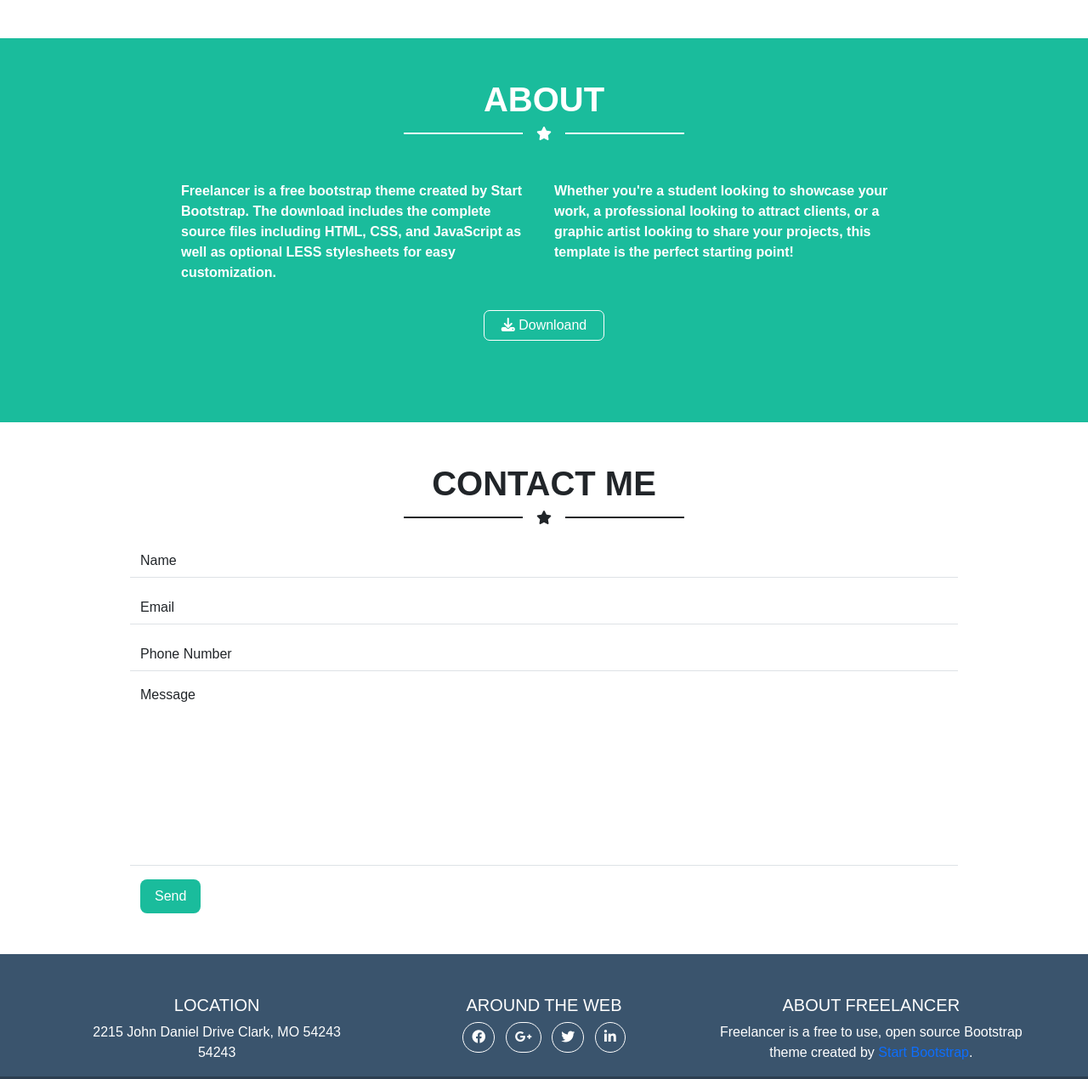
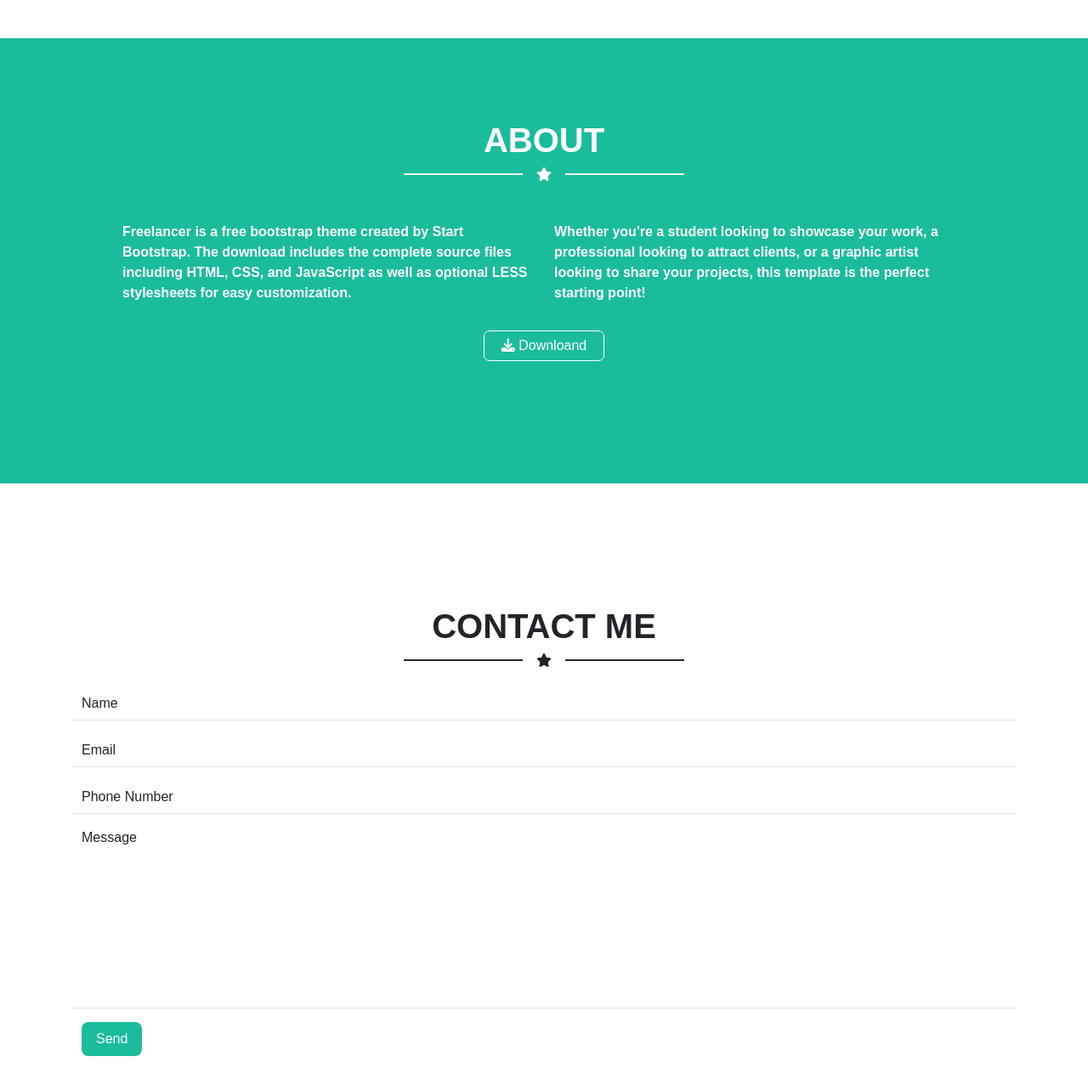
Before and after one commit to FedericaCampo97/html-css-bootstrap-freelancer, a plain HTML site: page index.html in a window 1280 px wide. Shown: the part 1191-2461 px from the top of the page at 85% size. Drawn offline with nearby package versions, Linux system fonts and the light colour scheme.

Commit message:
Bug fix, exercise complete

```diff
--- a/index.html
+++ b/index.html
@@ -11,24 +11,8 @@
   <body>
     <header class="bg-dark w-100">
         <div class="container h-100">
-            <!-- <nav class="navbar bg-dark d-flex p-0 h-100">
-                <div>
-                  <span class="navbar-brand mb-0 text-white "></span>
-                </div>
-                <ul class="nav">
-                    <li class="nav-item">
-                      <a class="nav-link active text-white fw-semibold" aria-current="page" href="#">PORTFOLIO</a>
-                    </li>
-                    <li class="nav-item">
-                      <a class="nav-link text-white fw-semibold" href="#">ABOUT</a>
-                    </li>
-                    <li class="nav-item">
-                      <a class="nav-link text-white fw-semibold" href="#">CONTACT</a>
-                    </li>
-                </ul>
-            </nav> -->
             <nav class="navbar navbar-dark bg-dark fixed-top navbar-expand-sm">
-                <div class="container-fluid">
+                <div class="container">
                     <a class="navbar-brand" href="#">START BOOTSTRAP</a>
                     <button class="navbar-toggler" type="button" data-bs-toggle="offcanvas" data-bs-target="#offcanvasDarkNavbar" aria-controls="offcanvasDarkNavbar" aria-label="Toggle navigation">
                         <span class="navbar-toggler-icon"></span>
@@ -53,6 +37,7 @@
                     </div>
                 </div>
             </nav>
+        </div>
     </header>
     <main>
         <div class="d-flex align-items-center justify-content-center w-100 firstblock">
@@ -97,14 +82,14 @@
             </div>
         </div>
         <div class="secondblock w-100 mt-5 p-5">
-            <div class="container">
+            <div class="container p-5">
                 <h1 class="text-center text-white fw-semibold">ABOUT</h1>
                 <div class="d-flex align-items-center justify-content-center">
                     <div class="littleframe me-3 bg-white"></div>
                     <i class="fa-solid fa-star text-white"></i>
                     <div class="littleframe ms-3 bg-white"></div>
                 </div>
-                <div class="container2 p-5 m-auto text-center">
+                <div class="container p-5 m-auto text-center">
                     <div class="row d-flex">
                         <div class="col-lg-6 col-md-6 col-xs-12">
                             <p class="text-white text-start"><strong>Freelancer is a free bootstrap theme created by Start Bootstrap. The download includes the complete source files including HTML, CSS, and JavaScript as well as optional LESS stylesheets for easy customization.</strong></p>
@@ -117,8 +102,8 @@
                 </div>
             </div>
         </div>
-        <div>
-            <div class="container2 m-auto mt-5 mb-5">
+        <div class="p-5 w-100">
+            <div class="container m-auto mt-5 mb-5 p-5">
                 <h1 class="fw-semibold text-center">CONTACT ME</h1>
                 <div class="d-flex align-items-center justify-content-center mb-3">
                     <div class="littleframe me-3 bg-dark"></div>
--- a/style.css
+++ b/style.css
@@ -59,8 +59,9 @@ textarea{
 .social > button {
     background-color: transparent;
     border: white 1px solid;
-    padding: 5px 10px;
     border-radius: 30px;
+    width: 40px;
+    height: 40px;
 }
 a {
     text-decoration: none;
```
Lines whose indentation alone changed are shown as unchanged.
